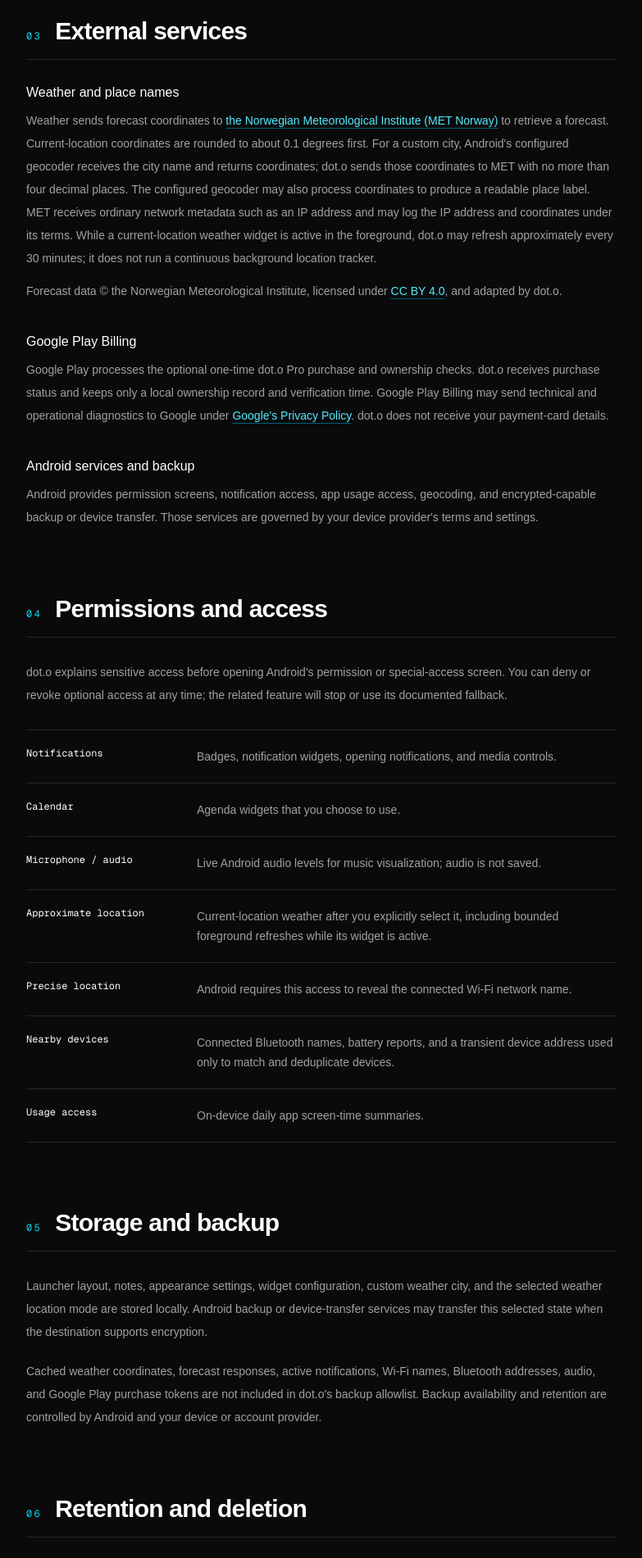
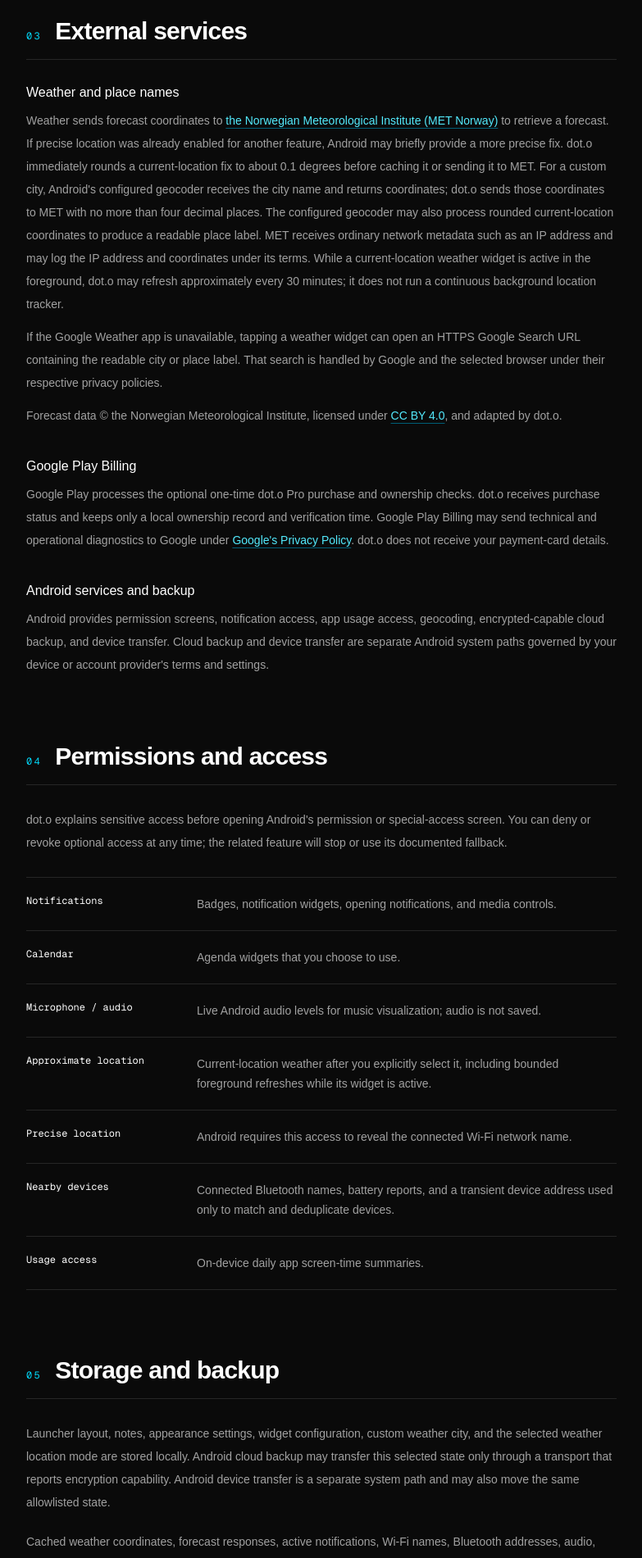
Before and after one commit to DB-Doo/portfolio, a Next.js app: page /doto-launcher/privacy in a window 1280 px wide. Shown: the part 1440-3341 px from the top of the page at 82% size, without its empty margins (400-1183 px from the left). Built offline with nearby package versions, Linux system fonts and the light colour scheme.

Commit message:
Update dot.o privacy disclosures

```diff
--- a/src/app/doto-launcher/privacy/page.tsx
+++ b/src/app/doto-launcher/privacy/page.tsx
@@ -263,18 +263,29 @@
                     >
                       the Norwegian Meteorological Institute (MET Norway)
                     </a>{" "}
-                    to retrieve a forecast. Current-location coordinates are
-                    rounded to about 0.1 degrees first. For a custom city,
-                    Android&apos;s configured geocoder receives the city name
-                    and returns coordinates; dot.o sends those coordinates to
-                    MET with no more than four decimal places. The configured
-                    geocoder may also process coordinates to produce a readable
-                    place label. MET receives ordinary network metadata such as
-                    an IP address and may log the IP address and coordinates
-                    under its terms. While a current-location weather widget is
-                    active in the foreground, dot.o may refresh approximately
-                    every 30 minutes; it does not run a continuous background
-                    location tracker.
+                    to retrieve a forecast. If precise location was already
+                    enabled for another feature, Android may briefly provide a
+                    more precise fix. dot.o immediately rounds a
+                    current-location fix to about 0.1 degrees before caching it
+                    or sending it to MET. For a custom city, Android&apos;s
+                    configured geocoder receives the city name and returns
+                    coordinates; dot.o sends those coordinates to MET with no
+                    more than four decimal places. The configured geocoder may
+                    also process rounded current-location coordinates to
+                    produce a readable place label. MET receives ordinary
+                    network metadata such as an IP address and may log the IP
+                    address and coordinates under its terms. While a
+                    current-location weather widget is active in the
+                    foreground, dot.o may refresh approximately every 30
+                    minutes; it does not run a continuous background location
+                    tracker.
+                  </p>
+                  <p className="mt-3">
+                    If the Google Weather app is unavailable, tapping a weather
+                    widget can open an HTTPS Google Search URL containing the
+                    readable city or place label. That search is handled by
+                    Google and the selected browser under their respective
+                    privacy policies.
                   </p>
                   <p className="mt-3">
                     Forecast data © the Norwegian Meteorological Institute,
@@ -317,9 +328,10 @@
                   </h3>
                   <p className="mt-2">
                     Android provides permission screens, notification access,
-                    app usage access, geocoding, and encrypted-capable backup or
-                    device transfer. Those services are governed by your device
-                    provider&apos;s terms and settings.
+                    app usage access, geocoding, encrypted-capable cloud backup,
+                    and device transfer. Cloud backup and device transfer are
+                    separate Android system paths governed by your device or
+                    account provider&apos;s terms and settings.
                   </p>
                 </div>
               </div>
@@ -354,9 +366,11 @@
                 <p>
                   Launcher layout, notes, appearance settings, widget
                   configuration, custom weather city, and the selected weather
-                  location mode are stored locally. Android backup or
-                  device-transfer services may transfer this selected state
-                  when the destination supports encryption.
+                  location mode are stored locally. Android cloud backup may
+                  transfer this selected state only through a transport that
+                  reports encryption capability. Android device transfer is a
+                  separate system path and may also move the same allowlisted
+                  state.
                 </p>
                 <p>
                   Cached weather coordinates, forecast responses, active
@@ -375,7 +389,10 @@
                   Local launcher state remains until you change it, clear the
                   app&apos;s storage, or uninstall dot.o. Active notification,
                   audio, Wi-Fi, and connected-device snapshots are kept only as
-                  needed for the live feature.
+                  needed for the live feature. Cached weather locations and
+                  forecasts may remain until they are refreshed, replaced,
+                  cleared with app storage, or removed when dot.o is
+                  uninstalled.
                 </p>
                 <p>
                   You can delete local data from{" "}
```
